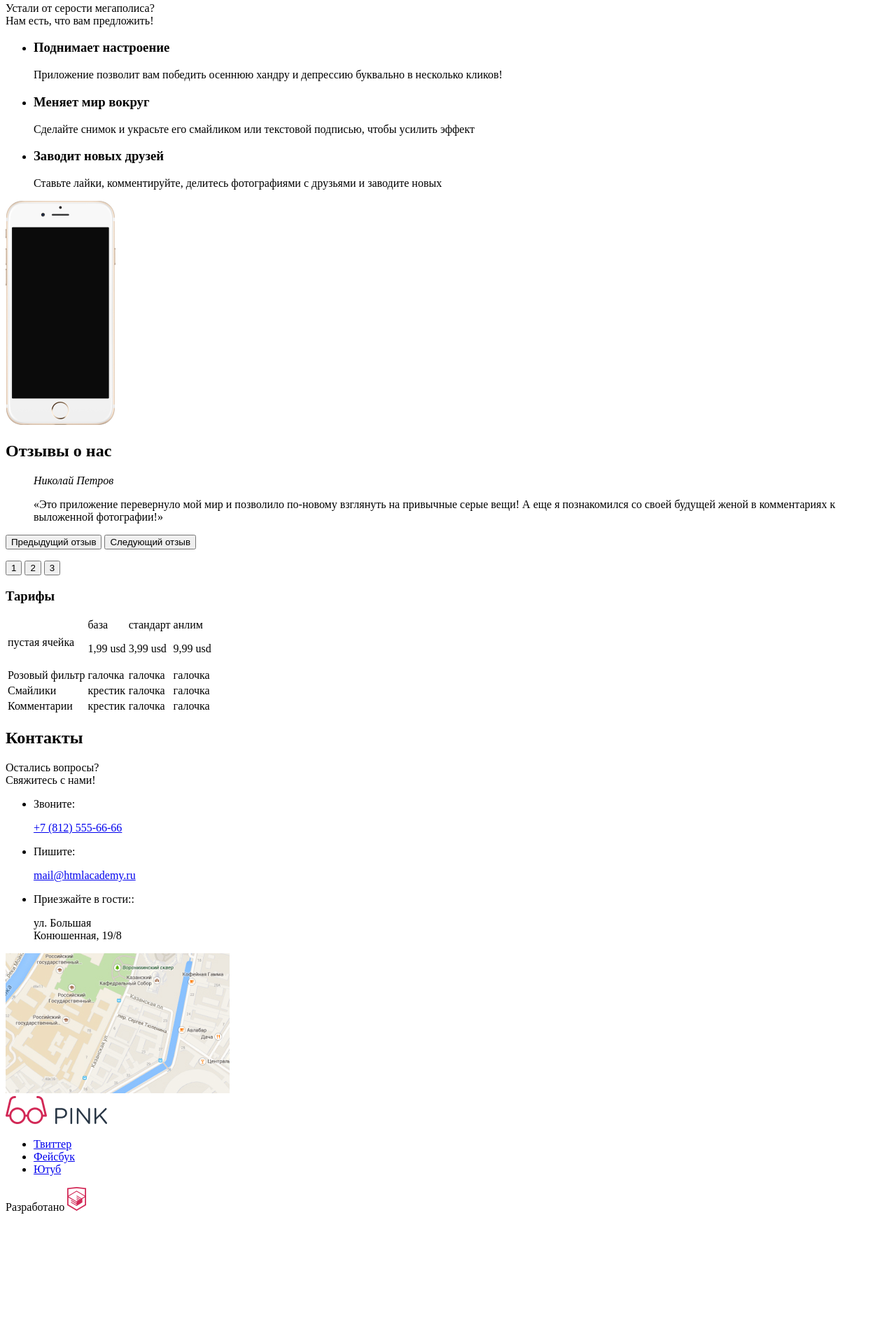
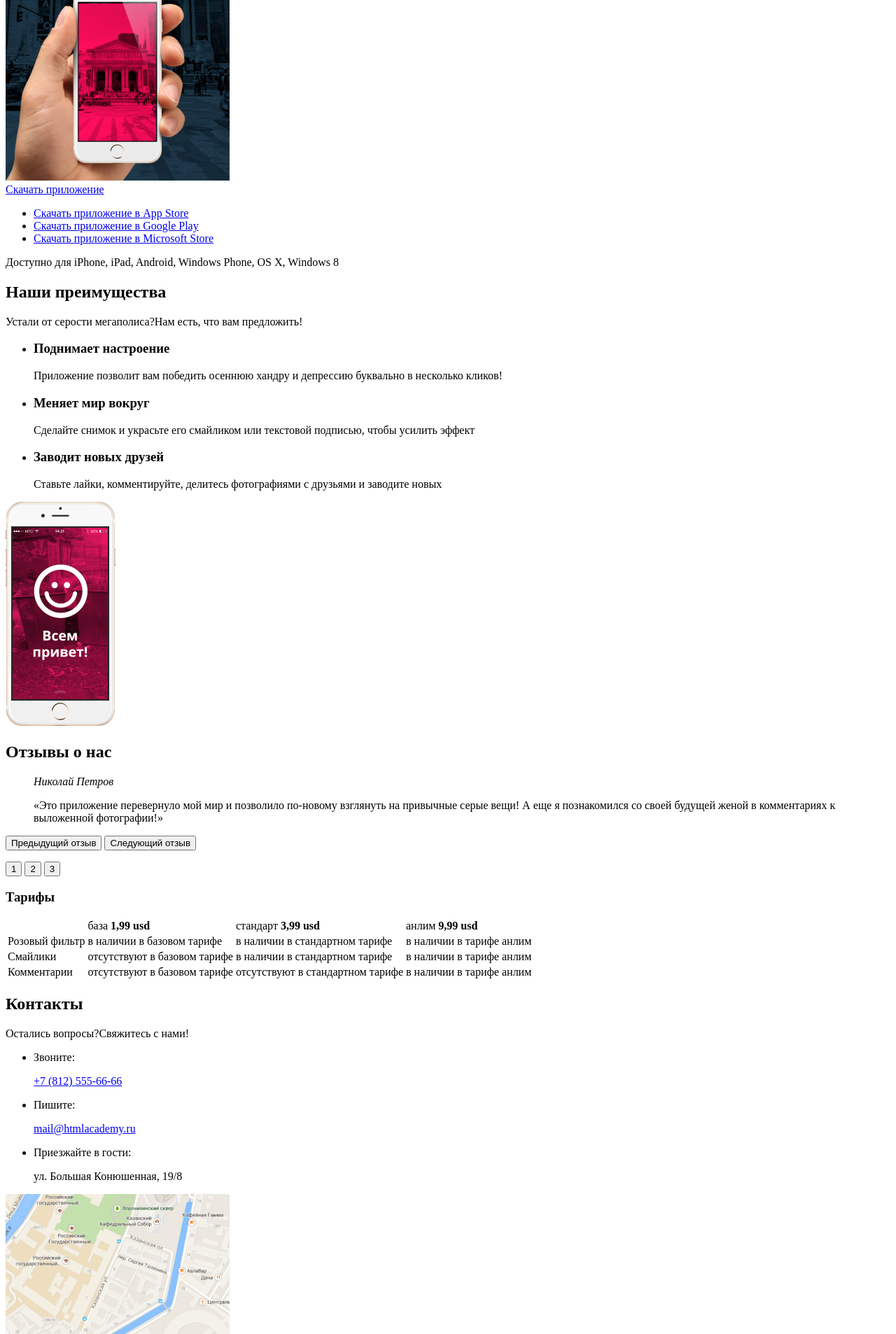
Before and after one commit to Hack-crypto-key/1089973-pink-24, a website: page source/index.html in a window 1280 px wide. Shown: the part 462-2368 px from the top of the page at 70% size. Before the commit the page ends 2212 px from the top, so only its background shows below. Drawn offline with Linux system fonts and the light colour scheme.

Commit message:
Исправил ошибки и добавил новые файлы

```diff
--- a/source/index.html
+++ b/source/index.html
@@ -5,8 +5,8 @@
     <title>Pink - приложение для ярких фото и общения</title>
   </head>
   <body class="page__body">
-    <header class="page-header">
-      <a class="page-header__logo">
+    <header class="header">
+      <a class="header__logo-link">
         <img class="header__logo-image" src="img/logo-pink.svg" width="74" height="23" alt="логотип Pink">
       </a>
       <nav class="main-nav">
@@ -14,7 +14,7 @@
         <div class="main-nav__wrapper">
           <ul class="main-nav__list">
             <li class="main-nav__item">
-              <a href="#">
+              <a>
                 Главная
               </a>
             </li>
@@ -43,8 +43,9 @@
         <div class="header-description__wrapper">
           <h1 class="visually-hidden">Pink - приложение для ярких фото и общения</h1>
             <p class="header-description__slogan">
-              Взгляните на жизнь<br>иначе!
+              Взгляните на жизнь иначе!
             </p>
+            <img class="header-description__image-app" src="img/image-app.jpg" width="320" height="462" alt="приложение pink">
         </div>
       </div>
       <div class="header-downloader">
@@ -81,9 +82,8 @@
       <section class="advantages">
         <h2 class="visually-hidden">Наши преимущества</h2>
         <div class="advantages__wrapper">
-          <p class="advantages__slogan">Устали от серости мегаполиса?<br>
-            Нам есть, что вам
-            предложить!
+          <p class="advantages__slogan">
+            Устали от серости мегаполиса?Нам есть, что вам предложить!
           </p>
           <ul class="advantages__list">
             <li class="advantages__item">
@@ -107,16 +107,18 @@
               </p>
             </li>
           </ul>
-          <img src="img/iphone.png" width="157" height="320" alt="iphone белого цвета на дисплея которого улыбающийся смайлик">
+          <img src="img/image-app-smiles.jpg" width="157" height="320" alt="iphone белого цвета на дисплея которого улыбающийся смайлик">
         </div>
       </section>
       <section class="reviews">
         <h2 class="visually-hidden">Отзывы о нас</h2>
-        <div class="reviws__wrapper slider">
+        <div class="reviews__wrapper slider">
           <div class="reviews__list slider__list">
             <blockquote class="reviews__item slider__item">
             <cite class="reviews__author-name">Николай Петров</cite>
-              <p class="review__text">«Это приложение перевернуло мой мир и позволило по-новому взглянуть на привычные серые вещи! А еще я познакомился со своей будущей женой в комментариях к выложенной фотографии!»</p>
+              <p class="reviews__text">
+                «Это приложение перевернуло мой мир и позволило по-новому взглянуть на привычные серые вещи! А еще я познакомился со своей будущей женой в комментариях к выложенной фотографии!»
+              </p>
             </blockquote>
             <button class="reviews__prev" type="button">Предыдущий отзыв</button>
             <button class="reviews__next" type="button">Следующий отзыв</button>
@@ -134,22 +136,22 @@
           <table class="tariffs__table">
             <tr class="tariff-rows">
               <td class="tariffs__item visually-hidden">
-                пустая ячейка
+
               </td>
 
               <td class="tariffs__title">
                 база
-                <p>1,99 usd</p>
+                <b>1,99 usd</b>
               </td>
 
               <td class="tariffs__title">
                 стандарт
-                <p>3,99 usd</p>
+                <b>3,99 usd</b>
               </td>
 
               <td class="tariffs__title">
                 анлим
-                <p>9,99 usd</p>
+                <b>9,99 usd</b>
               </td>
             </tr>
 
@@ -159,15 +161,15 @@
               </td>
 
               <td class="tariffs__item">
-                <span class="visually-hidden">галочка</span>
+                <span class="visually-hidden">в наличии в базовом тарифе</span>
               </td>
 
               <td class="tariffs__item visually-hidden">
-                <span class="visually-hidden">галочка</span>
+                <span class="visually-hidden">в наличии в стандартном тарифе</span>
               </td>
 
               <td class="tariffs__item visually-hidden">
-                <span class="visually-hidden">галочка</span>
+                <span class="visually-hidden">в наличии в тарифе анлим</span>
               </td>
             </tr>
 
@@ -177,15 +179,15 @@
               </td>
 
               <td class="tariffs__item visually-hidden">
-                <span class="visually-hidden">крестик</span>
+                <span class="visually-hidden">отсутствуют в базовом тарифе</span>
               </td>
 
               <td class="tariffs__item visually-hidden">
-                <span class="visually-hidden">галочка</span>
+                <span class="visually-hidden">в наличии в стандартном тарифе</span>
               </td>
 
               <td class="tariffs__item visually-hidden">
-                <span class="visually-hidden">галочка</span>
+                <span class="visually-hidden">в наличии в тарифе анлим</span>
               </td>
             </tr>
 
@@ -195,15 +197,15 @@
               </td>
 
               <td class="tariffs__item visually-hidden">
-                <span class="visually-hidden">крестик</span>
+                <span class="visually-hidden">отсутствуют в базовом тарифе</span>
               </td>
 
               <td class="tariffs__item visually-hidden">
-                <span class="visually-hidden">галочка</span>
+                <span class="visually-hidden">отсутствуют в стандартном тарифе</span>
               </td>
 
               <td class="tariffs__item visually-hidden">
-                <span class="visually-hidden">галочка</span>
+                <span class="visually-hidden">в наличии в тарифе анлим</span>
               </td>
             </tr>
           </table>
@@ -215,34 +217,45 @@
         <div class="contacts__wrapper">
           <h2 class="visually-hidden">Контакты</h2>
           <p class="contacts__slogan">
-            Остались вопросы?<br>Свяжитесь с нами!
+            Остались вопросы?Свяжитесь с нами!
           </p>
           <ul class="contacts__list">
             <li class="contacts__item">
-              <p class="contacts__text">Звоните:</p>
-              <a class="contacts__phone" href="tel:+78125556666">+7 (812) 555-66-66</a>
+              <p class="contacts__text">
+                Звоните:
+              </p>
+              <a class="contacts__phone" href="tel:+78125556666">
+                +7 (812) 555-66-66
+              </a>
             </li>
 
             <li class="contacts__item">
-              <p class="contacts__text">Пишите:</p>
-              <a class="contacts__mail" href="mailto:mail@htmlacademy.ru">mail@htmlacademy.ru</a>
+              <p class="contacts__text">
+                Пишите:
+              </p>
+              <a class="contacts__mail" href="mailto:mail@htmlacademy.ru">
+                mail@htmlacademy.ru
+              </a>
             </li>
 
             <li class="contacts__item">
-              <p class="contacts__text">Приезжайте в гости::</p>
-              <p class="contacts__adress">ул. Большая<br>
-                Конюшенная, 19/8
+              <p class="contacts__text">
+                Приезжайте в гости:
+              </p>
+              <p class="contacts__adress">
+                ул. Большая Конюшенная, 19/8
               </p>
             </li>
           </ul>
           <img class="contacts__map" src="img/map.jpg" width="320" height="200" alt="карта, отображающая местонахождение компании">
         </div>
-        <div class="footer-logo">
-          <div class="footer-logo__wrapper">
-            <a class="footer-logo__logo">
-              <img class="footer-logo__image" src="img/logotype-blue-tablet.png" width="145" height="40" alt="логотип pink">
+      </section>
+      <section class="footer">
+        <div class="footer__wrapper">
+          <a class="footer__logo">
+            <img class="footer__image" src="img/logotype-pink-mobile.svg" width="145" height="40" alt="логотип pink">
           </a>
-            <ul class="social-list">
+          <ul class="footer__social-list social-list">
             <li class="social-list__item">
               <a class="social-list__link social-list__link--twitter" href="#">
                 <span class="visually-hidden">Твиттер</span>
@@ -261,13 +274,12 @@
               </a>
             </li>
           </ul>
-            <p class="footer-logo__text">
+          <p class="footer__text">
             Разработано
-              <a class="footer-logo__link">
-                <img class="footer-logo__developed" src="img/htmlacademy.svg" width="27" height="34" alt="логотип htmlacademy">
+            <a class="footer__link-logo" href="https://htmlacademy.ru/intensive/adaptive">
+              <img class="footer__logo-image" src="img/htmlacademy.svg" width="27" height="34" alt="логотип htmlacademy">
             </a>
           </p>
-          </div>
         </div>
       </section>
     </footer>
```
Also changed, not shown: source/img/image-app-smiles.jpg (added), source/img/image-app.jpg (added), source/img/logotype-pink-mobile.svg (added). Lines whose indentation alone changed are shown as unchanged.
